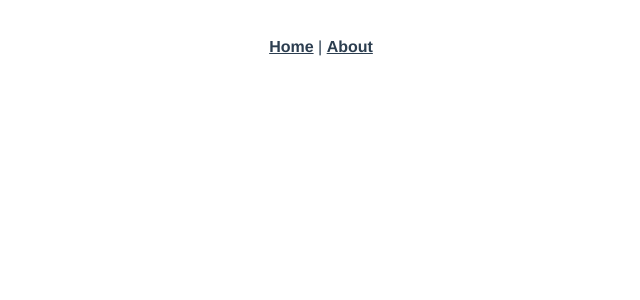
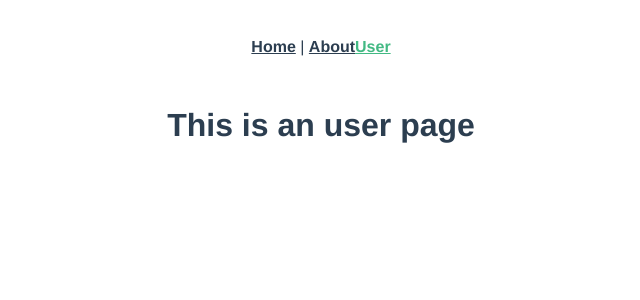
Before and after one commit to kawamataryo/axios-training, a Vue app: page /user in a window 1280 px wide. Shown: the top 300 px of the page, without its empty margins (319-959 px from the left). Built offline with nearby package versions, Linux system fonts and the light colour scheme.

Commit message:
fist commit

```diff
--- a/src/App.vue
+++ b/src/App.vue
@@ -3,6 +3,7 @@
     <div id="nav">
       <router-link to="/">Home</router-link> |
       <router-link to="/about">About</router-link>
+      <router-link to="/user">User</router-link>
     </div>
     <router-view />
   </div>
--- a/src/router.js
+++ b/src/router.js
@@ -1,26 +1,40 @@
-import Vue from "vue";
-import Router from "vue-router";
-import Home from "./views/Home.vue";
+import Vue from "vue"
+import Router from "vue-router"
+import Home from "./views/Home"
+import About from "./views/About"
+import User from "./views/User"
 
 Vue.use(Router);
 
-export default new Router({
+const router = new Router({
   mode: "history",
   base: process.env.BASE_URL,
   routes: [
     {
       path: "/",
       name: "home",
-      component: Home
+      component: Home,
+      meta: {
+        eopPage: "hoge"
+      }
     },
     {
       path: "/about",
       name: "about",
-      // route level code-splitting
-      // this generates a separate chunk (about.[hash].js) for this route
-      // which is lazy-loaded when the route is visited.
-      component: () =>
-        import(/* webpackChunkName: "about" */ "./views/About.vue")
+      component: About,
+      meta: {
+        eopPage: "About"
+      }
+    },
+    {
+      path: "/user",
+      name: "user",
+      component: User,
+      meta: {
+        eopPage: "User"
+      }
     }
   ]
-});
+})
+
+export default router
--- a/src/views/About.vue
+++ b/src/views/About.vue
@@ -1,3 +1,9 @@
 <template>
   <div class="about"><h1>This is an about page</h1></div>
 </template>
+
+<script>
+  export default {
+    name: "about",
+  };
+</script>
--- a/src/views/Home.vue
+++ b/src/views/Home.vue
@@ -1,18 +1,9 @@
 <template>
-  <div class="home">
-    <img alt="Vue logo" src="../assets/logo.png" />
-    <HelloWorld msg="Welcome to Your Vue.js App" />
-  </div>
+  <div class="about"><h1>This is an Home page</h1></div>
 </template>
 
 <script>
-// @ is an alias to /src
-import HelloWorld from "@/components/HelloWorld.vue";
-
 export default {
   name: "home",
-  components: {
-    HelloWorld
-  }
 };
 </script>
--- /dev/null
+++ b/src/views/User.vue
@@ -0,0 +1,13 @@
+<template>
+  <div class="about"><h1>This is an user page</h1></div>
+</template>
+
+<script>
+  export default {
+    name: "User"
+  }
+</script>
+
+<style scoped>
+
+</style>
```
